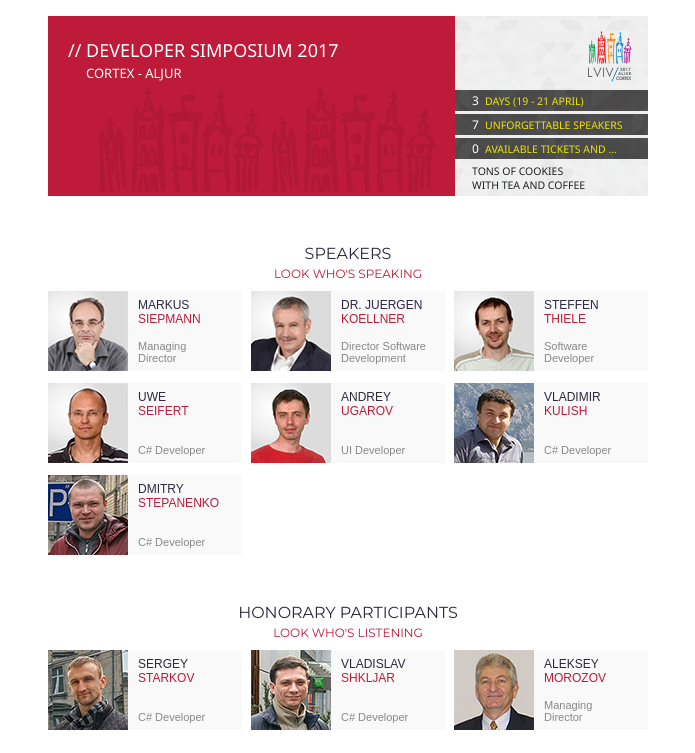
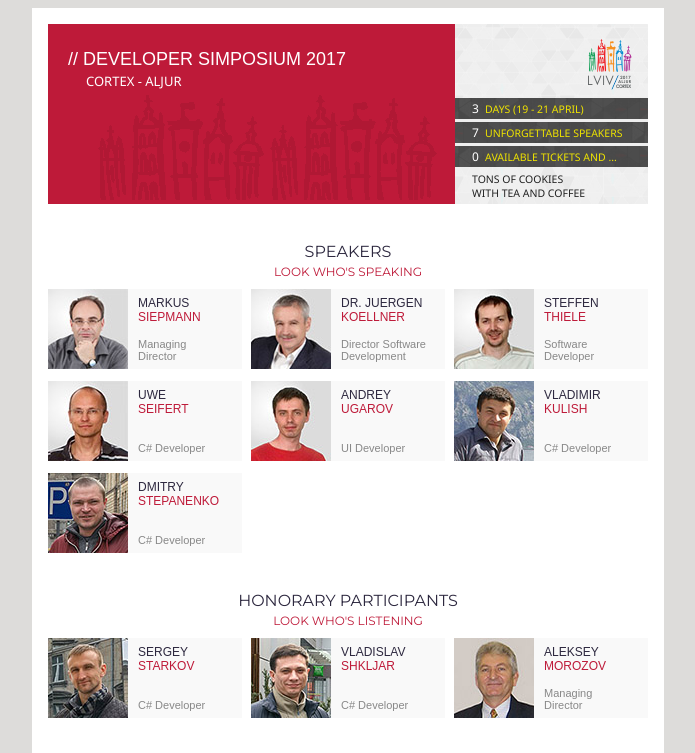
Before and after one commit to AndreyUgarov/Email-demo, a plain HTML site: page index.html in a window 1280 px wide. Shown: the top 753 px of the page, without its empty margins (292-987 px from the left). Drawn offline with Linux system fonts and the light colour scheme.

Commit message:
Added back and border

```diff
--- a/index.html
+++ b/index.html
@@ -13,10 +13,13 @@
 </head>
 
 <body style="margin: 0; padding: 0;">
-	<table border="0" cellpadding="0" cellspacing="0" width="100%">
+	<table border="0" cellpadding="0" cellspacing="0" width="100%" bgcolor="#DDDCDA">
+		<tr>
+			<td style="padding-top: 8px; padding-bottom: 8px;">
+				<table align="center" border="0" cellpadding="0" cellspacing="0" width="632px" bgcolor="#FFFFFF">
 					<tr>
 						<td>
-				<table align="center" border="0" cellpadding="0" cellspacing="0" width="600px" style="border-collapse: collapse;">
+							<table align="center" border="0" cellpadding="0" cellspacing="0" width="600px" style="border-collapse: collapse;" bgcolor="#FFFFFF">
 								<tr>
 									<td style="font-size: 0; line-height: 0;" height="16px">
 										&nbsp;
@@ -29,7 +32,7 @@
 												<td height="180px" bgcolor="#BE1A39">
 													<table width="100%" height="180px" style="border-collapse: collapse;" cellpadding="0" cellspacing="0">
 														<tr>
-												<td height="46px" style="padding: 0 0 2px 20px; font-family: 'Segoe UI', 'Montserrat', sans-serif;  font-size: 18px; color: #FFFFFF;" valign="bottom">
+															<td height="46px" style="padding: 0 0 2px 20px; font-family: 'Arial', 'Montserrat', sans-serif;  font-size: 18px; color: #FFFFFF;" valign="bottom">
 																//  DEVELOPER SIMPOSIUM 2017
 															</td>
 														</tr>
@@ -89,7 +92,7 @@
 									</td>
 								</tr>
 								<tr>
-						<td style="font-size: 0; line-height: 0;" height="36px">
+									<td style="font-size: 0; line-height: 0;" height="26px">
 										&nbsp;
 									</td>
 								</tr>
@@ -283,7 +286,7 @@
 									</td>
 								</tr>
 								<tr>
-						<td style="font-size: 0; line-height: 0;" height="36px">
+									<td style="font-size: 0; line-height: 0;" height="26px">
 										&nbsp;
 									</td>
 								</tr>
@@ -358,7 +361,7 @@
 									</td>
 								</tr>
 								<tr>
-						<td style="font-size: 0; line-height: 0;" height="36px">
+									<td style="font-size: 0; line-height: 0;" height="26px">
 										&nbsp;
 									</td>
 								</tr>
@@ -455,7 +458,7 @@
 												</td>
 												<td style="padding: 0 15px 0 15px; ">
 													<font style="font-size: 12px; font-family:'Montserrat', sans-serif; color: #BE1A39;">LECTURE</font><br>
-										<font style="font-size: 11px; font-family: sans-serif;">
+													<font style="font-size: 11px; font-family: sans-serif; line-height: 13px">
 														Crash course CPET / SPIRO /BMR I.<br/>Overview to CPET, Spirometry, Basal Metabolic Rate Test and the CORTEX equipment.
 													</font>
 												</td>
@@ -1323,7 +1326,7 @@
 									</td>
 								</tr>
 								<tr>
-						<td style="font-size: 0; line-height: 0;" height="36px">
+									<td style="font-size: 0; line-height: 0;" height="26px">
 										&nbsp;
 									</td>
 								</tr>
@@ -1395,8 +1398,11 @@
 									</td>
 								</tr>
 								<tr>
-						<td style="font-size: 0; line-height: 0;" height="24px">
+									<td style="font-size: 0; line-height: 0;" height="16px">
 										&nbsp;
+									</td>
+								</tr>
+							</table>
 						</td>
 					</tr>
 				</table>
```
Lines whose indentation alone changed are shown as unchanged.
